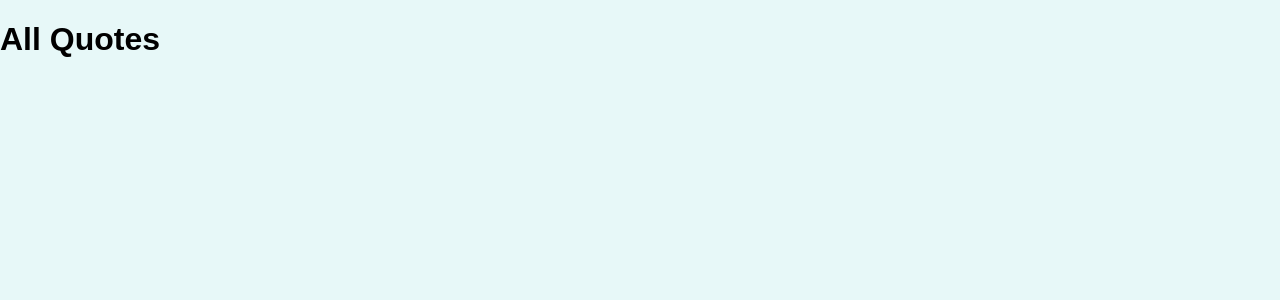
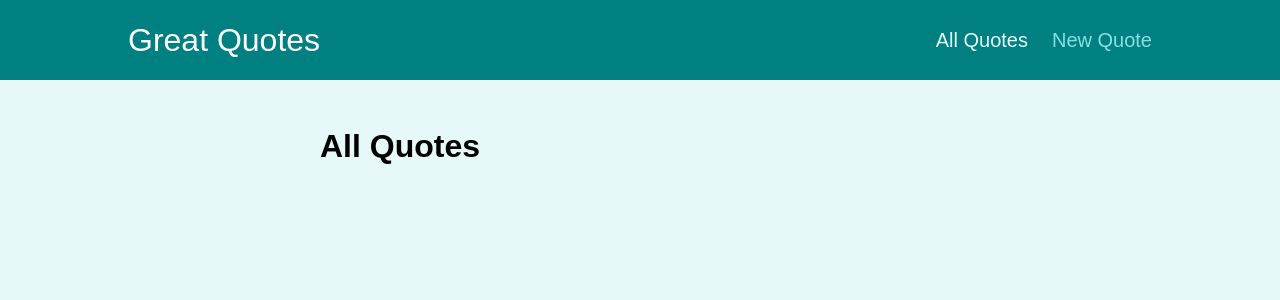
Before and after one commit to HLEDYA/quotes-app, a React (Create React App) app: page /quotes in a window 1280 px wide. Shown: the top 300 px of the page. Built offline with nearby package versions, Linux system fonts and the light colour scheme.

Commit message:
adding basic navigation and layout

```diff
--- a/src/App.js
+++ b/src/App.js
@@ -2,10 +2,11 @@
 import AllQuotes from "./pages/AllQuotes";
 import NewQuote from "./pages/NewQuote";
 import QuoteDetail from "./pages/QuoteDetail";
+import Layout from "./components/layout/Layout";
 
 function App() {
   return (
-    <div>
+    <Layout>
       <Switch>
         <Route path="/" exact>
           <Redirect to="/quotes" />
@@ -20,7 +21,7 @@
           <NewQuote />
         </Route>
       </Switch>
-    </div>
+    </Layout>
   );
 }
 
--- /dev/null
+++ b/src/components/layout/Layout.js
@@ -0,0 +1,14 @@
+import classes from "./Layout.module.css";
+import MainNavigation from "./MainNavigation";
+import { Fragment } from "react";
+
+const Layout = (props) => {
+  return (
+    <Fragment>
+      <MainNavigation />
+      <main className={classes.main}>{props.children}</main>
+    </Fragment>
+  );
+};
+
+export default Layout;
--- /dev/null
+++ b/src/components/layout/MainNavigation.js
@@ -0,0 +1,26 @@
+import { NavLink } from "react-router-dom";
+import classes from "./MainNavigation.module.css";
+
+const MainNavigation = () => {
+  return (
+    <header className={classes.header}>
+      <div className={classes.logo}>Great Quotes</div>
+      <nav className={classes.nav}>
+        <ul>
+          <li>
+            <NavLink to="/quotes" activeClassName={classes.active}>
+              All Quotes
+            </NavLink>
+          </li>
+          <li>
+            <NavLink to="/new-quote" activeClassName={classes.active}>
+              New Quote
+            </NavLink>
+          </li>
+        </ul>
+      </nav>
+    </header>
+  );
+};
+
+export default MainNavigation;
```
